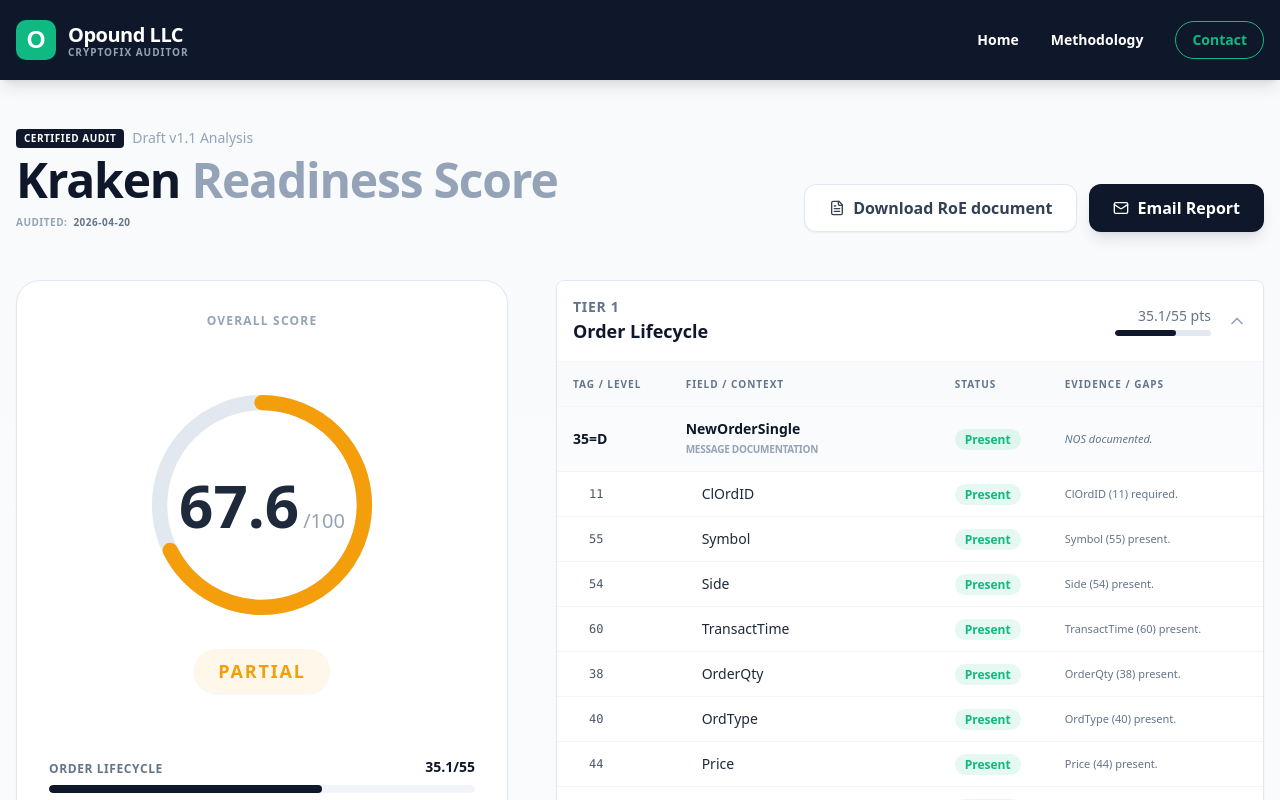
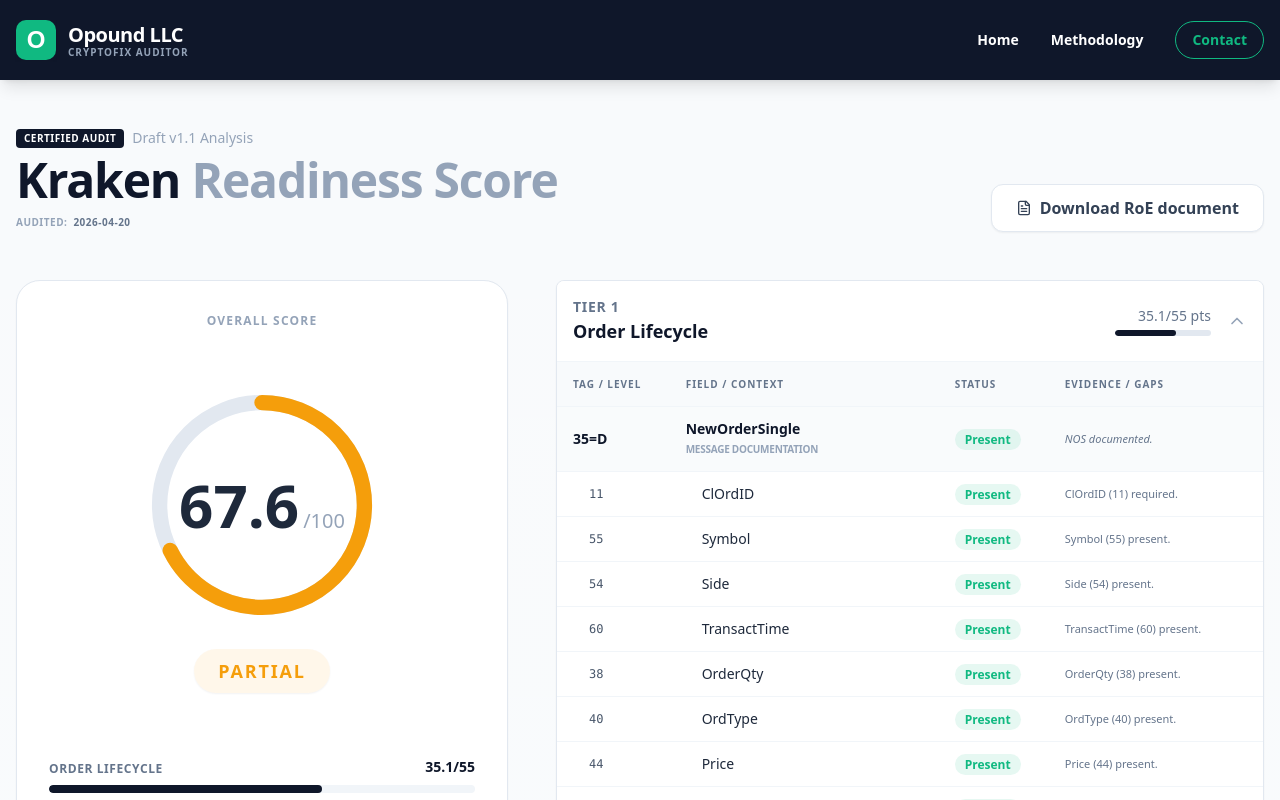
Before and after one commit to baggan1/cryptofix-auditor, a Next.js app: page /audit/kraken in a window 1280 px wide. Shown: the top 800 px of the page. Built offline with nearby package versions, Linux system fonts and the light colour scheme.

Commit message:
removed email report button

```diff
--- a/app/audit/[slug]/page.tsx
+++ b/app/audit/[slug]/page.tsx
@@ -54,10 +54,6 @@
               exchangeName={report.exchange_name}
               auditSlug={params.slug}
             />
-            <button className="px-6 h-12 bg-navy-dark text-white rounded-xl font-bold flex items-center gap-2 hover:bg-slate-800 transition-all shadow-lg shadow-navy-dark/10">
-              <Mail className="w-4 h-4" />
-              Email Report
-            </button>
           </div>
         </div>
       </div>
--- a/lib/supabase.ts
+++ b/lib/supabase.ts
@@ -1,10 +1,11 @@
 import { createClient } from '@supabase/supabase-js';
 
 const supabaseUrl = process.env.SUPABASE_URL || '';
-const supabaseAnonKey = process.env.SUPABASE_ANON_KEY || '';
+// Use Service Role Key if available (better for backend bypassing RLS), fallback to Anon Key
+const supabaseKey = process.env.SUPABASE_SERVICE_ROLE_KEY || process.env.SUPABASE_ANON_KEY || '';
 
-if (!supabaseUrl || !supabaseAnonKey) {
+if (!supabaseUrl || !supabaseKey) {
   console.warn('Supabase credentials missing. Lead capture will fail.');
 }
 
-export const supabase = createClient(supabaseUrl, supabaseAnonKey);
+export const supabase = createClient(supabaseUrl, supabaseKey);
```
